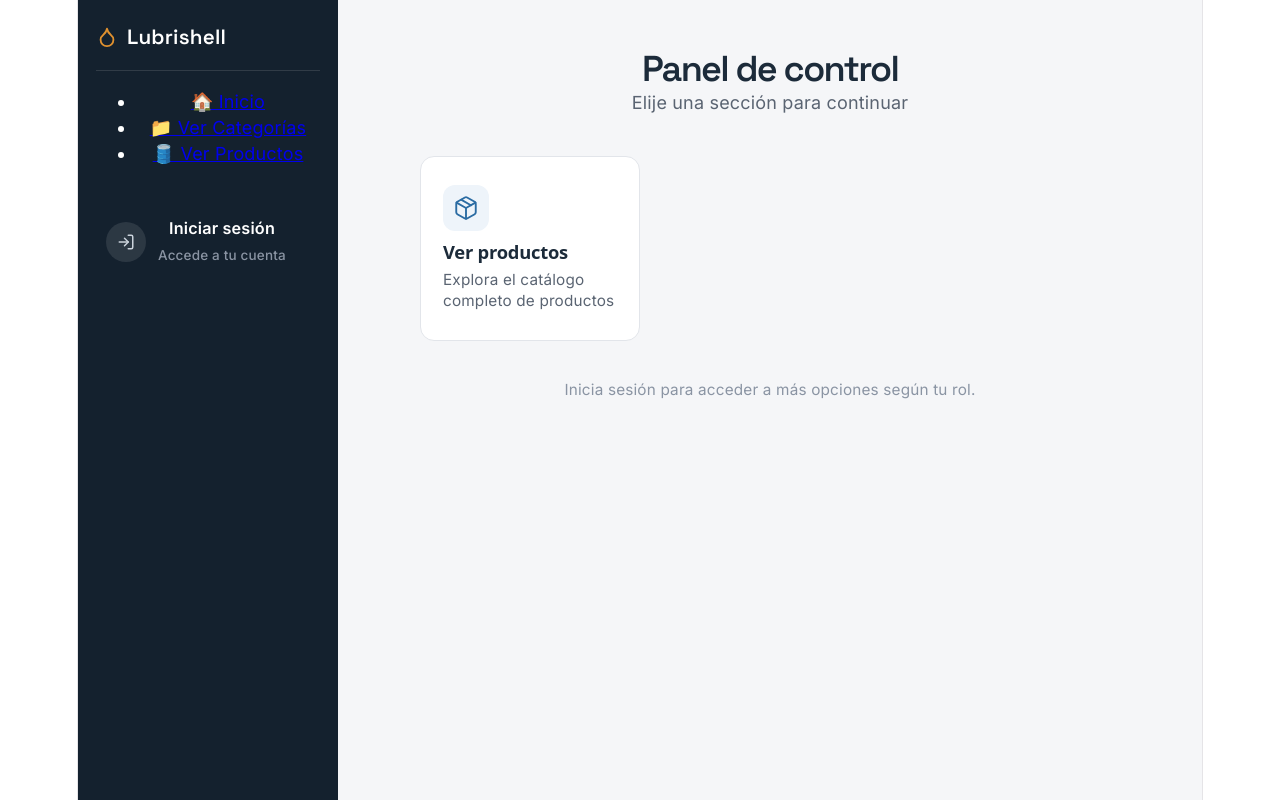
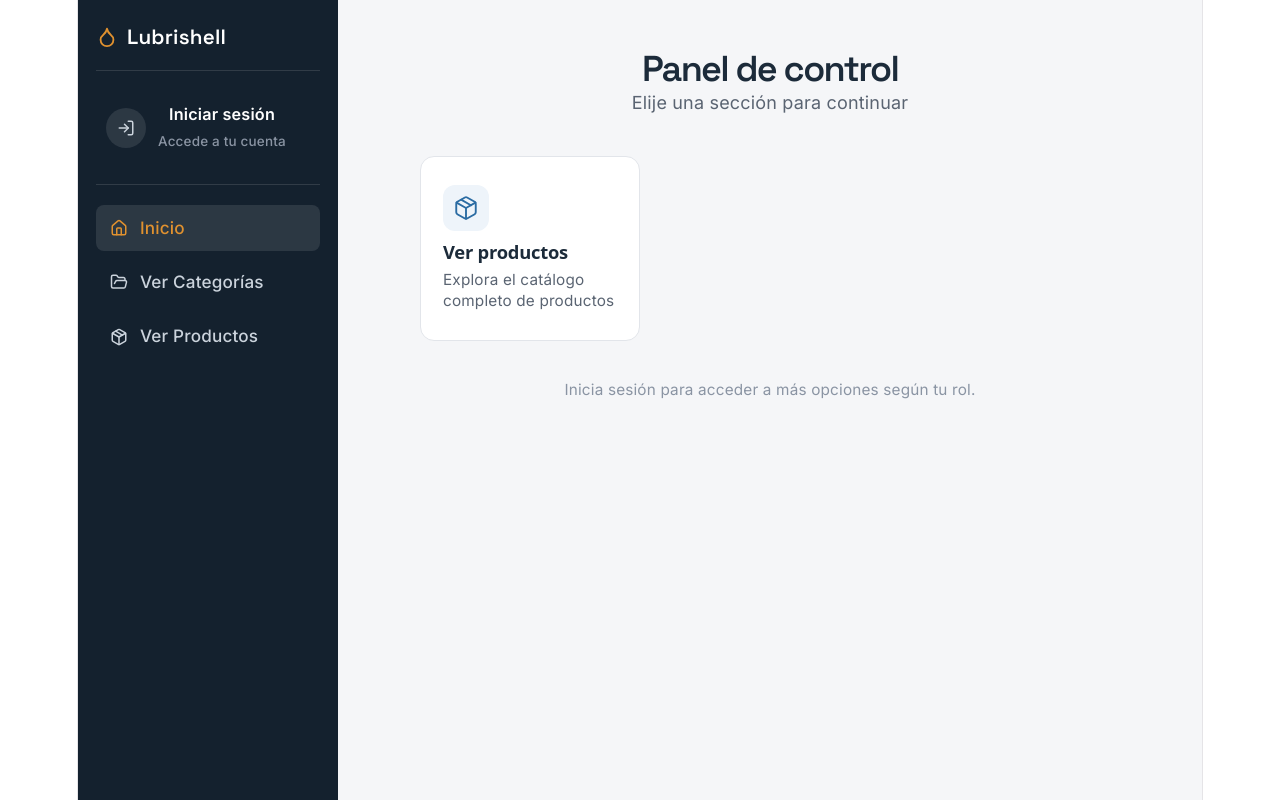
Before and after one commit to Bindhza/base_de_datos_grupo1, a React app in the folder frontend/: page / in a window 1280 px wide. Built offline with nearby package versions, Linux system fonts and the light colour scheme; the HTML template or start-up script is replaced by a standard one.

Commit message:
nuevo diseño menu lateral

```diff
--- a/frontend/src/App.css
+++ b/frontend/src/App.css
@@ -59,6 +59,40 @@ body {
 
 .app-sidebar-cuenta {
   margin-top: 20px;
+  padding-bottom: 20px;
+  border-bottom: 1px solid rgba(255, 255, 255, 0.12);
+}
+
+.app-sidebar-lista {
+  list-style: none;
+  padding: 0;
+  margin: 20px 0 0 0;
+  display: flex;
+  flex-direction: column;
+  gap: 8px;
+}
+
+.app-sidebar-link {
+  display: flex;
+  align-items: center;
+  gap: 12px;
+  padding: 10px 14px;
+  border-radius: 8px;
+  text-decoration: none;
+  color: #cbd3dc;
+  font-size: 0.95rem;
+  font-weight: 500;
+  transition: all 0.2s ease;
+}
+
+.app-sidebar-link:hover {
+  background: rgba(255, 255, 255, 0.06);
+  color: #fff;
+}
+
+.app-sidebar-link-activo {
+  background: rgba(255, 255, 255, 0.1);
+  color: var(--color-acento-ambar);
 }
 
 .cuenta-tarjeta {
--- a/frontend/src/App.jsx
+++ b/frontend/src/App.jsx
@@ -1,5 +1,5 @@
 import { Routes, Route, Link, NavLink } from 'react-router-dom';
-import { LogOut, LogIn, Droplet } from 'lucide-react';
+import { LogOut, LogIn, Droplet, Home, FolderOpen, Package, PlusSquare, UserPlus, Tag } from 'lucide-react';
 import Dashboard from './components/Dashboard';
 import Categorias from './components/Categorias';
 import ListaProductos from './components/ListaProductos';
@@ -40,83 +40,6 @@ function App() {
           <Droplet size={22} strokeWidth={2} />
           <span>Lubrishell</span>
         </Link>
-
-        <ul className="app-sidebar-lista">
-          <li>
-            <NavLink
-              to="/"
-              end
-              className={({ isActive }) =>
-                isActive ? 'app-sidebar-link app-sidebar-link-activo' : 'app-sidebar-link'
-              }
-            >
-              🏠 Inicio
-            </NavLink>
-          </li>
-          <li>
-            <NavLink
-              to="/categorias"
-              className={({ isActive }) =>
-                isActive ? 'app-sidebar-link app-sidebar-link-activo' : 'app-sidebar-link'
-              }
-            >
-              📁 Ver Categorías
-            </NavLink>
-          </li>
-          <li>
-            <NavLink
-              to="/productos"
-              className={({ isActive }) =>
-                isActive ? 'app-sidebar-link app-sidebar-link-activo' : 'app-sidebar-link'
-              }
-            >
-              🛢️ Ver Productos
-            </NavLink>
-          </li>
-
-          {/* Ejemplo de link visible solo para admin/jefe_bodega */}
-          {(rol === 'administrador' || rol === 'jefe_bodega') && (
-            <li>
-              <NavLink
-                to="/productos/crear"
-                className={({ isActive }) =>
-                  isActive ? 'app-sidebar-link app-sidebar-link-activo' : 'app-sidebar-link'
-                }
-              >
-                ➕ Crear Producto
-              </NavLink>
-            </li>
-          )}
-
-          {/* Solo administrador puede crear cuentas de personal */}
-          {rol === 'administrador' && (
-            <li>
-              <NavLink
-                to="/personal/crear"
-                className={({ isActive }) =>
-                  isActive ? 'app-sidebar-link app-sidebar-link-activo' : 'app-sidebar-link'
-                }
-              >
-                👤 Crear Cuenta Personal
-              </NavLink>
-            </li>
-          )}
-
-          {/* Solo administrador puede aplicar descuentos */}
-          {(rol === 'administrador' || rol === 'jefe_bodega') && (
-            <li>
-              <NavLink
-                to="/descuento"
-                className={({ isActive }) =>
-                  isActive ? 'app-sidebar-link app-sidebar-link-activo' : 'app-sidebar-link'
-                }
-              >
-                💰 Aplicar Descuento
-              </NavLink>
-            </li>
-          )}
-        </ul>
-
         <div className="app-sidebar-cuenta">
           {estaLogueado ? (
             <div className="cuenta-tarjeta">
@@ -140,6 +63,82 @@ function App() {
             </Link>
           )}
         </div>
+
+        <ul className="app-sidebar-lista">
+          <li>
+            <NavLink
+              to="/"
+              end
+              className={({ isActive }) =>
+                isActive ? 'app-sidebar-link app-sidebar-link-activo' : 'app-sidebar-link'
+              }
+            >
+              <Home size={18} /> Inicio
+            </NavLink>
+          </li>
+          <li>
+            <NavLink
+              to="/categorias"
+              className={({ isActive }) =>
+                isActive ? 'app-sidebar-link app-sidebar-link-activo' : 'app-sidebar-link'
+              }
+            >
+              <FolderOpen size={18} /> Ver Categorías
+            </NavLink>
+          </li>
+          <li>
+            <NavLink
+              to="/productos"
+              className={({ isActive }) =>
+                isActive ? 'app-sidebar-link app-sidebar-link-activo' : 'app-sidebar-link'
+              }
+            >
+              <Package size={18} /> Ver Productos
+            </NavLink>
+          </li>
+
+          {/* Ejemplo de link visible solo para admin/jefe_bodega */}
+          {(rol === 'administrador' || rol === 'jefe_bodega') && (
+            <li>
+              <NavLink
+                to="/productos/crear"
+                className={({ isActive }) =>
+                  isActive ? 'app-sidebar-link app-sidebar-link-activo' : 'app-sidebar-link'
+                }
+              >
+                <PlusSquare size={18} /> Crear Producto
+              </NavLink>
+            </li>
+          )}
+
+          {/* Solo administrador puede crear cuentas de personal */}
+          {rol === 'administrador' && (
+            <li>
+              <NavLink
+                to="/personal/crear"
+                className={({ isActive }) =>
+                  isActive ? 'app-sidebar-link app-sidebar-link-activo' : 'app-sidebar-link'
+                }
+              >
+                <UserPlus size={18} /> Crear Cuenta Personal
+              </NavLink>
+            </li>
+          )}
+
+          {/* Solo administrador puede aplicar descuentos */}
+          {(rol === 'administrador' || rol === 'jefe_bodega') && (
+            <li>
+              <NavLink
+                to="/descuento"
+                className={({ isActive }) =>
+                  isActive ? 'app-sidebar-link app-sidebar-link-activo' : 'app-sidebar-link'
+                }
+              >
+                <Tag size={18} /> Aplicar Descuento
+              </NavLink>
+            </li>
+          )}
+        </ul>
 
         {estaLogueado && (
           <button className="app-sidebar-logout" onClick={logout}>
```
